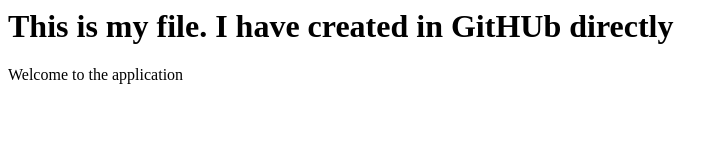
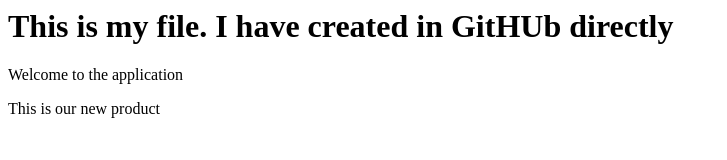
Before and after one commit to rbu9032/DevOps-Dependency-Files, a plain HTML site: page index.html in a window 1280 px wide. Shown: the whole page, without its empty margins (0-727 px from the left). Drawn offline with Linux system fonts and the light colour scheme.

Commit message:
Update index.html

```diff
--- a/index.html
+++ b/index.html
@@ -1,2 +1,3 @@
 <h1>This is my file. I have created in GitHUb directly</h1>
 <p>Welcome to the application<p>
+<p>This is our new product</p>
```
